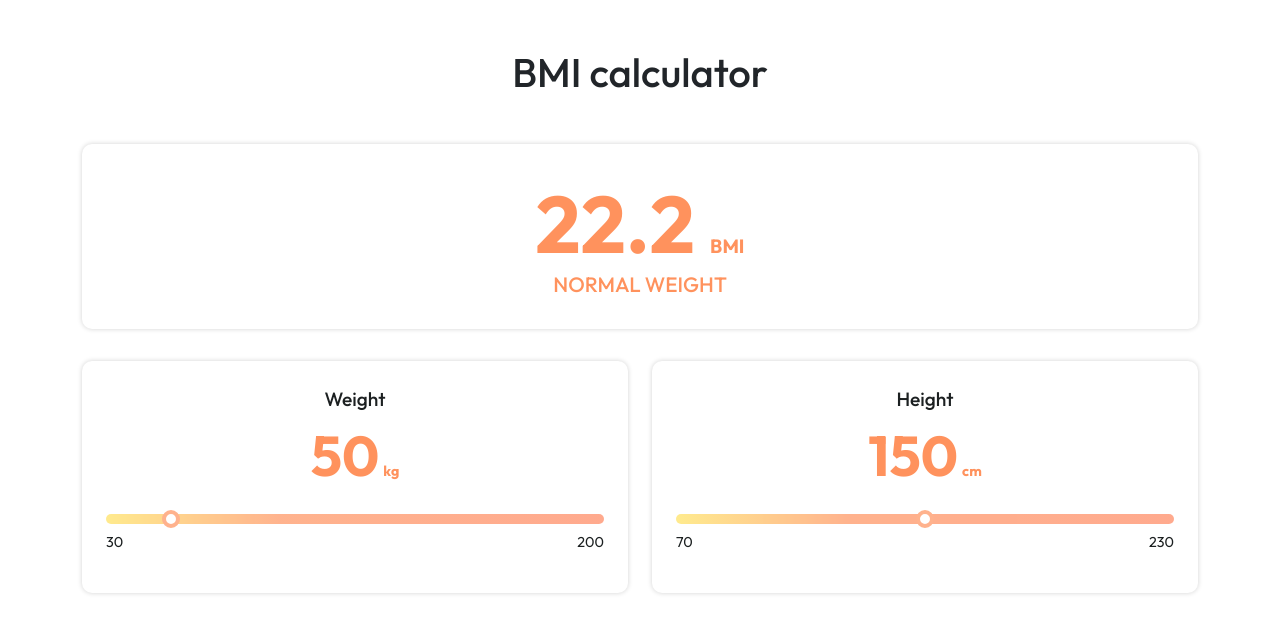
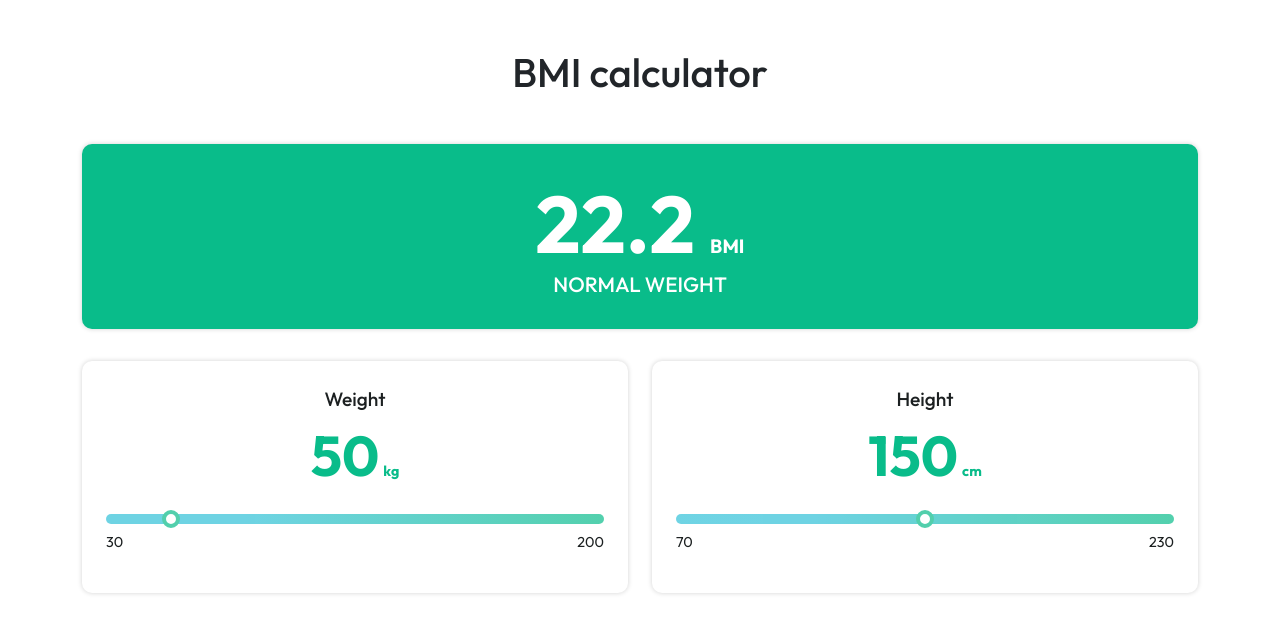
Before and after one commit to iv3it/vue-bmi-calculator, a Vue app: page / in a window 1280 px wide. Shown: the top 632 px of the page. Built offline with nearby package versions, Linux system fonts and the light colour scheme.

Commit message:
changed css styles

```diff
--- a/src/_variables.scss
+++ b/src/_variables.scss
@@ -1,3 +1,3 @@
 $white: #ffffff;
 $black: #1C2021;
-$orange: #ff925d;
+$green: #09BC8A;
--- a/src/components/HomePage.vue
+++ b/src/components/HomePage.vue
@@ -14,7 +14,7 @@
         <div class="col-sm-6 col-12">
           <div class="form__box">
             <label for="weight" class="form__label">Weight</label>
-            <p class="form__text form__text--orange mb-3">{{ form.weight }}<span class="form__text--orange form__text--xs ms-1">kg</span></p>
+            <p class="form__text form__text--green mb-3">{{ form.weight }}<span class="form__text--green form__text--xs ms-1">kg</span></p>
             <input class="form__range" id="weight" type="range" min="30" max="200" step="0.5" v-model="form.weight" required>
             <div class="w-100 mt-2 d-flex justify-content-between">
               <p class="form__text--black form__text--xs">30</p>
@@ -25,7 +25,7 @@
         <div class="col-sm-6 col-12 mt-sm-0 mt-3">
           <div class="form__box">
             <label for="height" class="form__label">Height</label>
-            <p class="form__text form__text--orange mb-3">{{ form.height }}<span class="form__text--orange form__text--xs ms-1">cm</span></p>
+            <p class="form__text form__text--green mb-3">{{ form.height }}<span class="form__text--green form__text--xs ms-1">cm</span></p>
             <input class="form__range" id="height" type="range" min="70" max="230" step="1" v-model="form.height" required>
             <div class="w-100 mt-2 d-flex justify-content-between">
               <p class="form__text--black form__text--xs">70</p>
@@ -101,7 +101,7 @@ export default {
   position: relative;
   margin: 2rem 0;
   padding: 2rem;
-  background-color: $white;
+  background-color: $green;
   box-shadow: 0px 0px 5px 0px #d2d2d2;
   border-radius: 10px;
   overflow: hidden;
@@ -111,7 +111,7 @@ export default {
     font-size: 5rem;
     font-weight: 700;
     text-align: center;
-    color: $orange;
+    color: $white;
     margin-bottom: 0;
 
     @media (max-width: 575px) {
@@ -136,8 +136,8 @@ export default {
       }
     }
 
-    &--orange {
-      color: $orange;
+    &--green {
+      color: $green;
     }
   }
 }
@@ -171,8 +171,8 @@ export default {
       font-size: 0.9rem;
     }
 
-    &--orange {
-      color: $orange;
+    &--green {
+      color: $green;
     }
 
     &--black {
@@ -203,9 +203,7 @@ export default {
     opacity: 0.7;
     -webkit-transition: .2s;
     transition: opacity .2s;
-
-    background: linear-gradient(85deg, rgba(255,226,93,1) 0%, rgba(255,146,93,1) 35%, rgba(255,133,93,1) 100%);
-
+    background: linear-gradient(85deg, rgba(49,193,216,1) 28%, rgba(9,188,138,1) 100%);
 
     &:hover {
       opacity: 1;
@@ -218,7 +216,7 @@ export default {
       height: 18px;
       border-radius: 50%;
       background: $white;
-      border: 4px solid $orange;
+      border: 4px solid $green;
       cursor: pointer;
     }
 
@@ -229,7 +227,7 @@ export default {
       height: 18px;
       border-radius: 50%;
       background: $white;
-      border: 4px solid $orange;
+      border: 4px solid $green;
       cursor: pointer;
     }
   }
```
